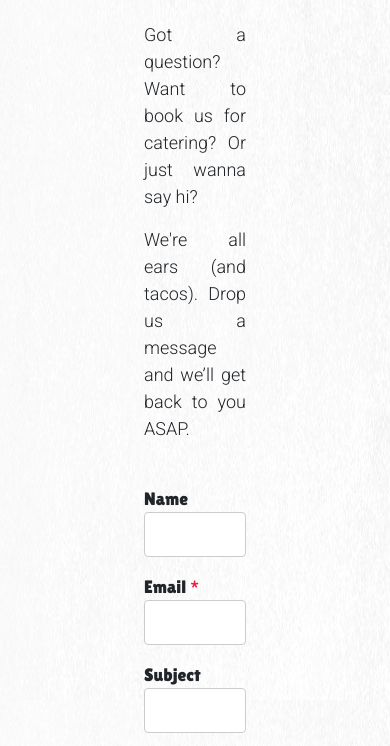
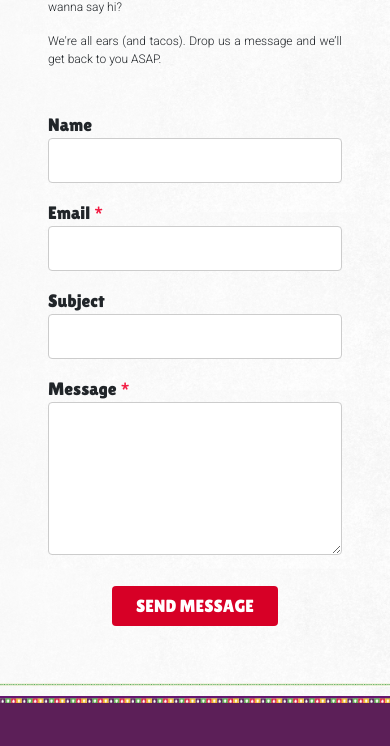
Before and after one commit to eahoyosh97/WacaMoleWeb, a plain HTML site: page contact.html in a window 390 px wide. Shown: the part 246-992 px from the top of the page. Drawn offline with nearby package versions, Linux system fonts and the light colour scheme.

Commit message:
ajusted formulario contacto

```diff
--- a/assets/css/main.css
+++ b/assets/css/main.css
@@ -345,6 +345,11 @@ body {
     border: none;
 }
 
+.contact-frm {
+    padding: 0 6rem !important;
+}
+
+
 .social-networks-mobile {
     display: none !important;
 }
@@ -380,6 +385,18 @@ body {
 }
 
 
+@media (max-width: 767.98px) {
+    .contact-frm {
+        padding: 0 0 !important;
+    }
+
+    .contact-txt {
+        font-size: 12px !important;
+    }
+
+}
+
+
 @media (max-width: 575.98px) {
     .footer-btns {
         flex-wrap: wrap !important;
--- a/assets/js/contact-form.js
+++ b/assets/js/contact-form.js
@@ -26,11 +26,18 @@ document.addEventListener("DOMContentLoaded", function () {
             return;
         }
 
+        let fullMessage = '';
+        if (name) {
+            fullMessage += `Nombre de contacto: ${name}\n`;
+        }
+
+        fullMessage += `Email de contacto: ${email}\n\n${message}`;
+
         const params = {
             name: name || "Anonymous",
             email: email,
             title: subject || "(No Subject)",
-            message: message
+            message: fullMessage
         };
 
         emailjs.send("service_zb8ilgy", "template_34iwanb", params).then(function(response) {
--- a/contact.html
+++ b/contact.html
@@ -59,11 +59,11 @@
     <!-- Contact Container -->
     <section class="menu-background" style="padding-top: 3rem !important;">
         <div class="container px-5 text-left">
-            <div class="mb-5" style="padding: 0 6rem !important;">
+            <div class="contact-frm mb-5">
                 <h1 class="display-4" style="font-family: 'LilitaOne', sans-serif; color: #D70026; text-align: left;">Contact Us</h1>
                 <br>
-                <p style="text-align: justify;">Got a question? Want to book us for catering? Or just wanna say hi?</p>
-                <p style="text-align: justify;">We're all ears (and tacos). Drop us a message and we’ll get back to you ASAP.</p>
+                <p class="contact-txt" style="text-align: justify;">Got a question? Want to book us for catering? Or just wanna say hi?</p>
+                <p class="contact-txt" style="text-align: justify;">We're all ears (and tacos). Drop us a message and we’ll get back to you ASAP.</p>
                 <br>
 
                 <form id="contactForm" action="#" method="post">
```
